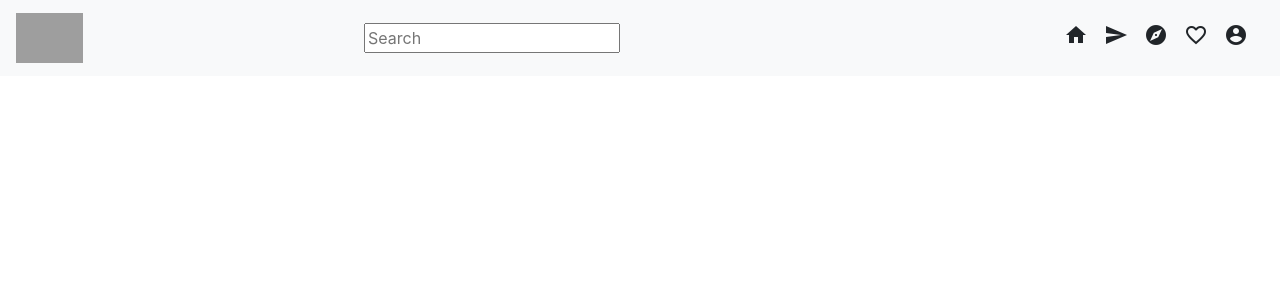
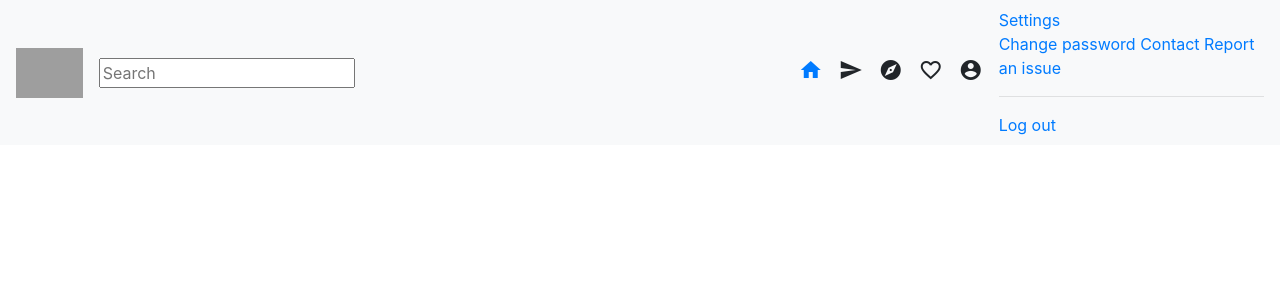
Before and after one commit to LincolnMoki/instagram, a Django app: template instagram/templates/instagram/base.html in a window 1280 px wide. Shown: the top 300 px of the page. Run offline with Django 3.2, Linux system fonts and the light colour scheme; the template is opened without the code that fills it, so the values that code supplies are empty; some libraries are stand-ins or nearby versions; grey boxes are pictures that could not be loaded.

Commit message:
added a class dropdown on nav

```diff
--- a/instagram/templates/instagram/navbar.html
+++ b/instagram/templates/instagram/navbar.html
@@ -1,5 +1,5 @@
 <nav class="navbar navbar-expand-lg navbar-light fixed-top bg-light justify-content-between">
-  <a class="navbar-brand" href="#"><img src="https://www.pngitem.com/pimgs/m/132-1327993_instagram-logo-word-png-transparent-png.png" height="50px" ></a>
+  <a class="navbar-brand" href="{% url 'home' %}"><img src="https://www.pngitem.com/pimgs/m/132-1327993_instagram-logo-word-png-transparent-png.png" height="50px" ></a>
   <button class="navbar-toggler" type="button" data-toggle="collapse" data-target="#navbarSupportedContent" aria-controls="navbarSupportedContent" aria-expanded="false" aria-label="Toggle navigation">
     <span class="navbar-toggler-icon"></span>
   </button>
@@ -13,10 +13,13 @@
       </div>
 
       <li class="nav-item active">
+        <a href="{% url 'home' %}" class="navbar-item">
         <i class="material-icons" style="width: 40px;">home</i>
+        </a>
       </li>
 
       <li class="nav-item">
+
         <i class="material-icons" style="width: 40px;" href="instagram/profile.html">send</i>
       </li>
 
@@ -32,5 +35,28 @@
         <i class="material-icons" style="width: 40px;" href="#">account_circle</i>
       </li>
       </ul>
+      <div class="navbar-item has-dropdown is-hoverable">
+        <a class="navbar-link">
+          Settings
+        </a>
+
+        <div class="navbar-dropdown">
+          <a class="navbar-item">
+            Change password
+          </a>
+          <a class="navbar-item">
+            Contact
+          </a>
+          <a class="navbar-item">
+            Report an issue
+          </a>
+          <hr class="navbar-divider">
+          <a href="{% url 'logout' %}" class="navbar-item">
+            Log out
+          </a>
+        </div>
+      </div>
+    </div>
+
     </div>
 </nav>
```
